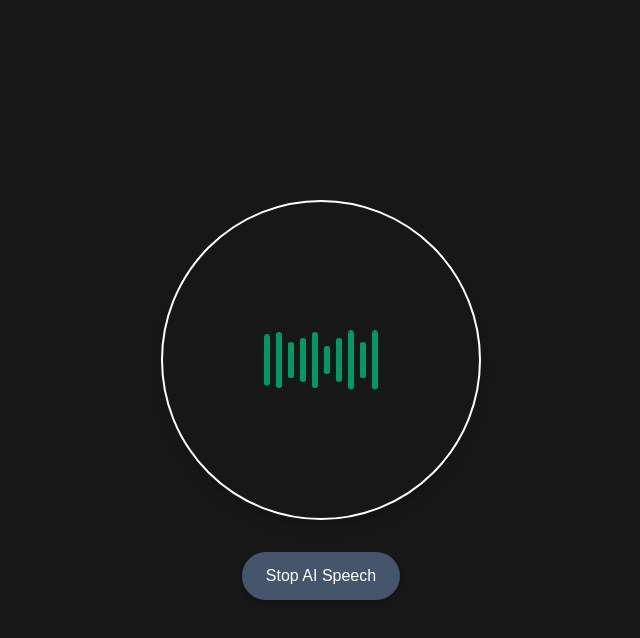
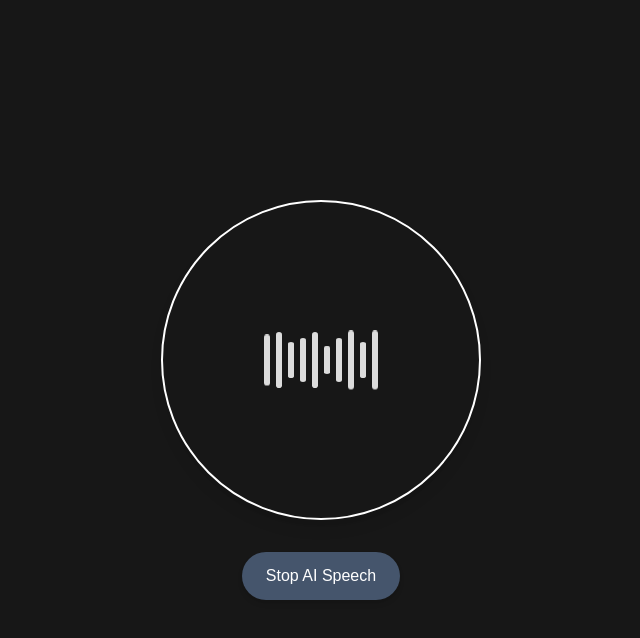
Before and after one commit to JohnLloydCanoy/amuma-ai, a Next.js app in the folder client/: page /Home in a window 1280 px wide. Both pictures are taken after a click on the button "Simulate AI Speaking". Shown: the top 638 px of the page, without its empty margins (319-959 px from the left). Built offline with nearby package versions, Linux system fonts and the light colour scheme.

Commit message:
changing the voice animation

```diff
--- a/client/components/voice/voice-visualizer.tsx
+++ b/client/components/voice/voice-visualizer.tsx
@@ -12,7 +12,7 @@ export default function VoiceVisualizer({ isSpeaking }: { isSpeaking: boolean })
             {voiceDelays.map((delay, index) => (
                 <div
                     key={index}
-                    className="w-1.5 h-full bg-emerald-600 rounded-full animate-wave"
+                    className="w-1.5 h-full bg-[#dcdcdc] rounded-full animate-wave"
                     style={{ animationDelay: `${delay}s` }}
                 />
             ))}
```
